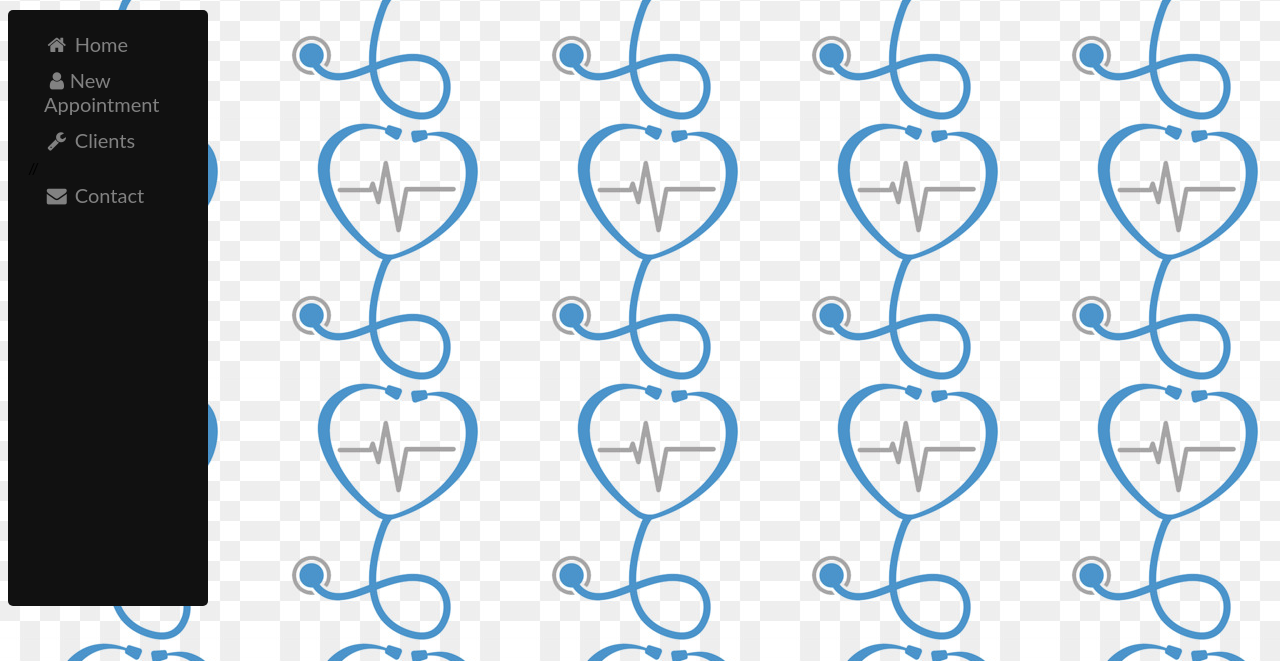
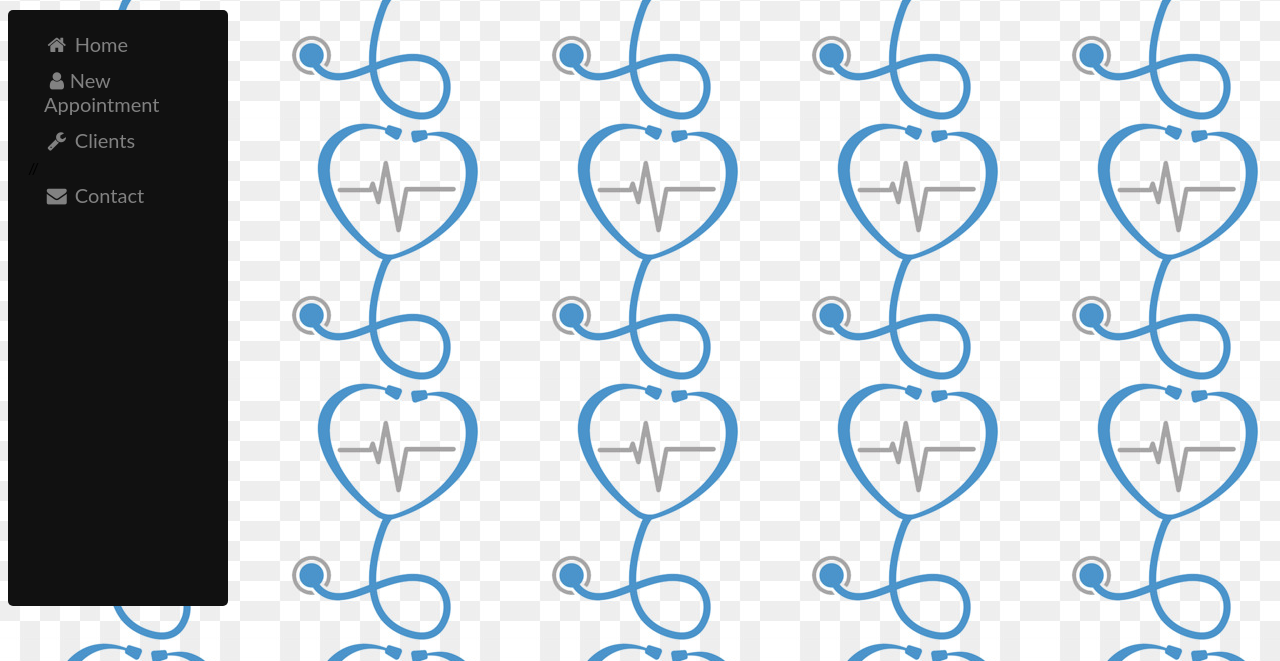
Before and after one commit to henryayuso/pms, a PHP site: page / in a window 1280 px wide. Shown: the part 139-800 px from the top of the page. Run offline with PHP 8.4, Linux system fonts and the light colour scheme.

Commit message:
Update style.css

```diff
--- a/style.css
+++ b/style.css
@@ -165,7 +165,7 @@ span.psw {
 /* --------------------side bar settings-----------------------*/
 .sidebar {
   height: 70%;
-  width: 160px;
+  width: 180px;
   position: fixed;
   z-index: 1;
   top: 30;
```
